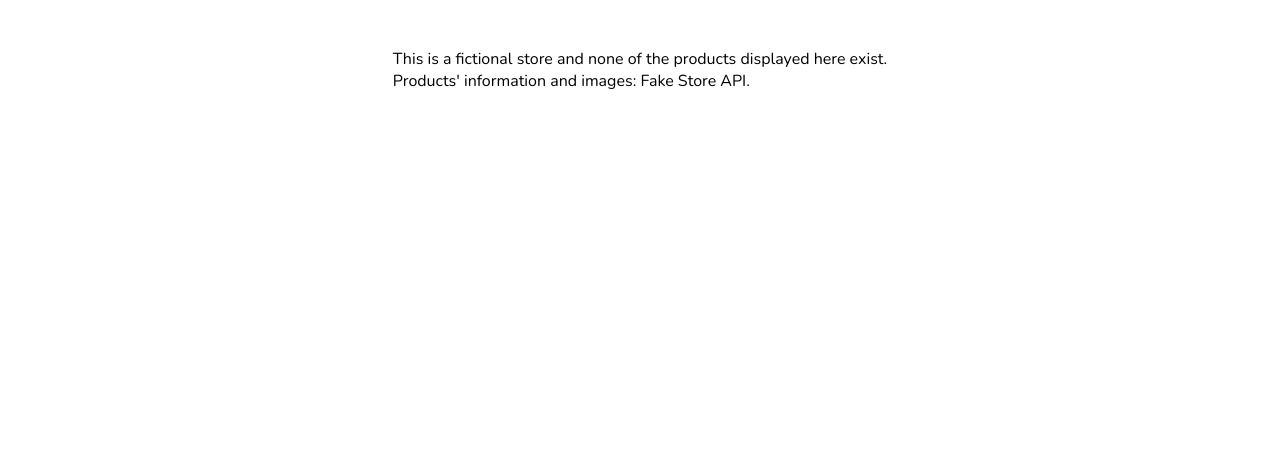
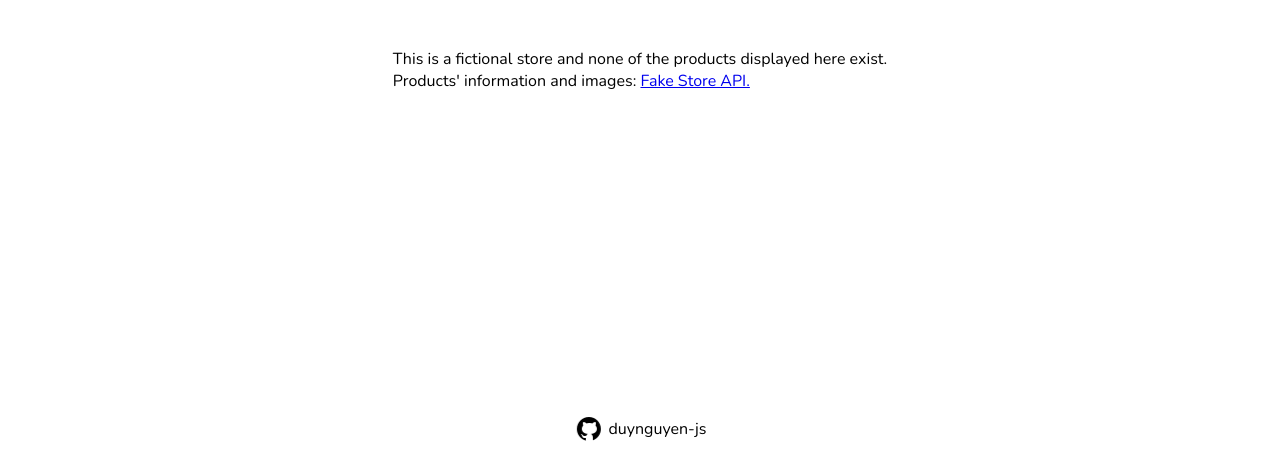
Before and after one commit to duybnguyen/shopping-store, a React (Vite) app: page /about in a window 1280 px wide. Shown: the part 330-797 px from the top of the page. Built offline with nearby package versions, Linux system fonts and the light colour scheme; no server answers.

Commit message:
add github link and fix small bugs

```diff
--- a/src/routes/About/About.jsx
+++ b/src/routes/About/About.jsx
@@ -1,5 +1,6 @@
 import "./About.scss"
 import Navbar from "../Navbar/Navbar"
+import githubIcon from "../../assets/github.png"
 
 
 const About = () => {
@@ -15,9 +16,21 @@ const About = () => {
         </p>
         <p>
           Products' information and images:{" "}
-          <a href="https://fakestoreapi.com/" target="blank" rel="noreferrer"></a>Fake Store API.
+          <a href="https://fakestoreapi.com/" target="blank" rel="noreferrer">
+            Fake Store API.
+          </a>
         </p>
       </div>
+
+      <a
+        href="https://github.com/duynguyen-js/shopping-store"
+        target="blank"
+        rel="noreferrer"
+        className="github"
+      >
+        <img src={githubIcon} alt="github icon" />
+        <p>duynguyen-js</p>
+      </a>
     </div>
   );
 }
--- a/src/routes/About/About.scss
+++ b/src/routes/About/About.scss
@@ -8,4 +8,24 @@
     left: 50%;
     transform: translate(-50%, -50%);
   }
+
+  .github {
+    position: absolute;
+    bottom: 20px;
+    left: 50%;
+    transform: translate(-50%);
+    display: flex;
+    align-items: center;
+    gap: .3rem;
+    text-decoration: none;
+    color: black;
+    padding: .4rem .8rem;
+    border-radius: 1rem;
+  }
+
+  .github:hover {
+    background-color: rgb(228, 213, 213);
+    transition: .3s;
+
+  }
 }
--- a/src/routes/Products/Products.jsx
+++ b/src/routes/Products/Products.jsx
@@ -17,12 +17,12 @@ const Products = () => {
 
   const handleAddToCart = (e, item) => {
     e.stopPropagation();
-    setItemToLocalStorage(item)
+    setItemToLocalStorage(item, 1)
   };
 
   const handleBuyNow = (e, item) => {
     e.stopPropagation();
-    setItemToLocalStorage(item)
+    setItemToLocalStorage(item, 1)
     navigate("/cart");
   };
 
```
Also changed, not shown: src/assets/github.png (added).
